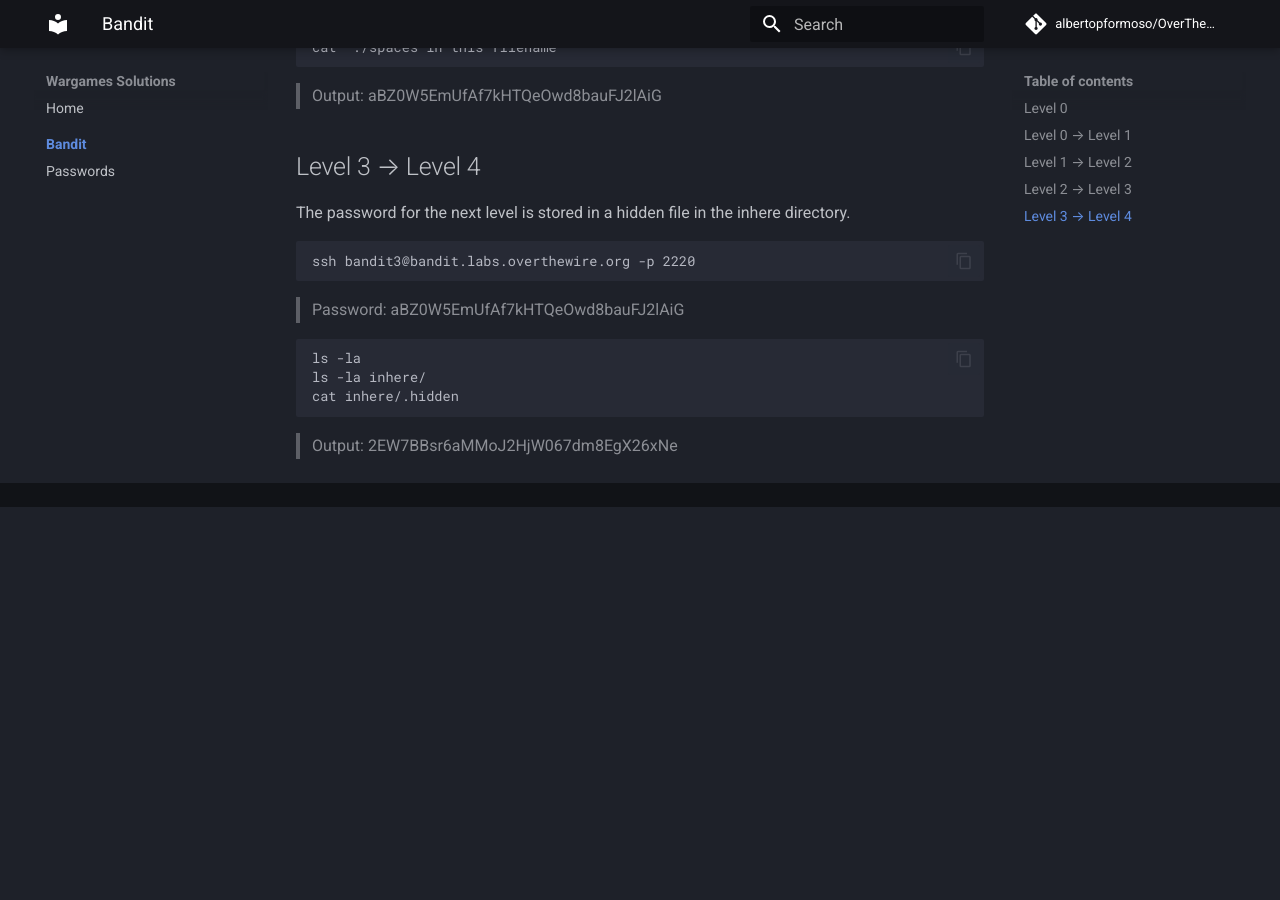
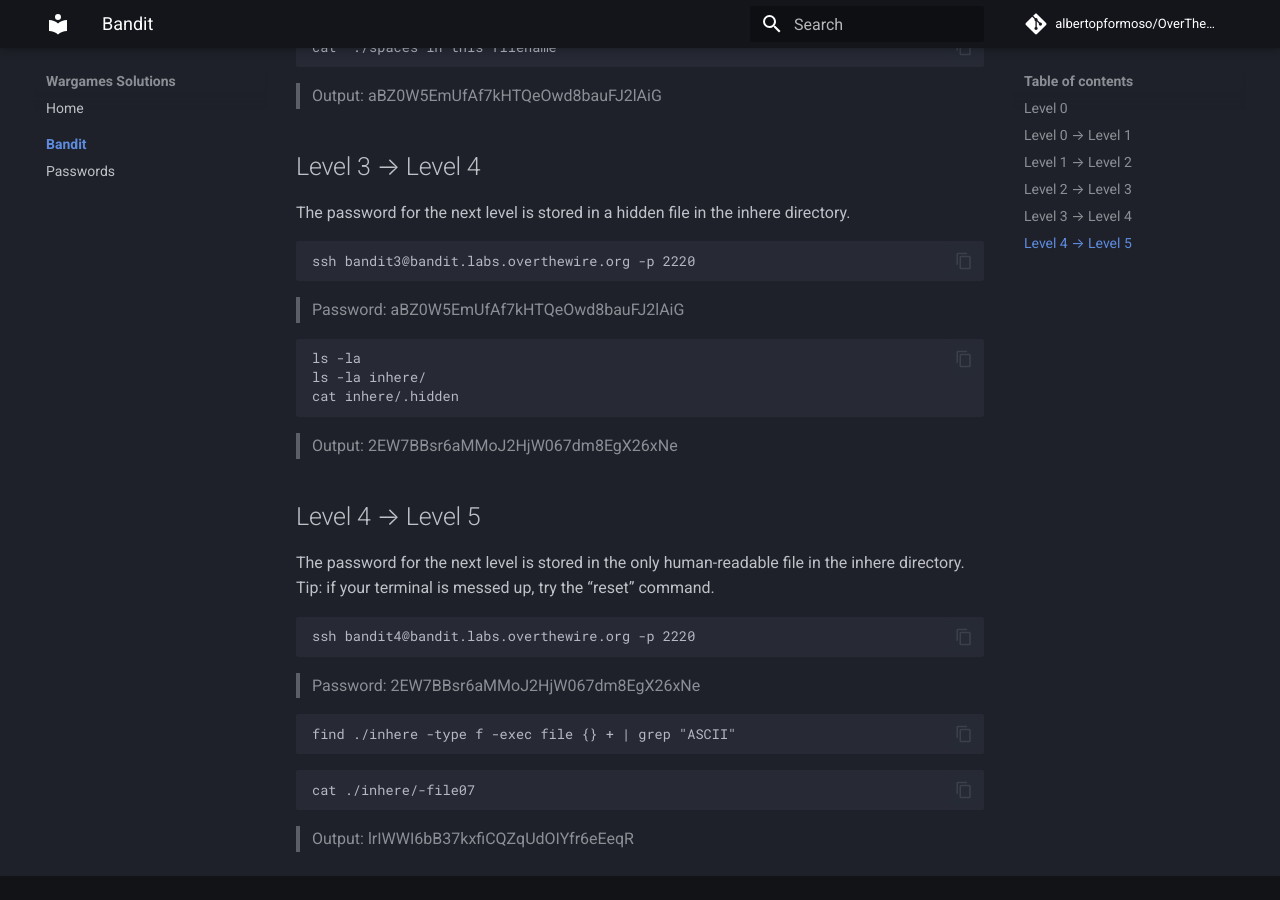
Before and after one commit to albertopformoso/OverTheWire-Wargames, an MkDocs documentation site: the page built from docs/bandit/index.md, in a window 1280 px wide and 900 px high, scrolled down 1211 px. Built offline with MkDocs 1.6.1 and Material for MkDocs 9.7.7, drawn with Linux system fonts in a browser that asks for light colours; comment, search, counter and statistics services are not loaded; before the commit the page ends 1718 px from its top, so only the background shows below that.

Commit message:
added level 4 -> level 5

````diff
--- a/docs/bandit/index.md
+++ b/docs/bandit/index.md
@@ -69,3 +69,23 @@
 ```
 
 > Output: 2EW7BBsr6aMMoJ2HjW067dm8EgX26xNe
+
+## Level 4 → Level 5
+
+The password for the next level is stored in the only human-readable file in the inhere directory. Tip: if your terminal is messed up, try the “reset” command.
+
+```sh
+ssh bandit4@bandit.labs.overthewire.org -p 2220
+```
+
+> Password: 2EW7BBsr6aMMoJ2HjW067dm8EgX26xNe
+
+```sh
+find ./inhere -type f -exec file {} + | grep "ASCII"
+```
+
+```sh
+cat ./inhere/-file07
+```
+
+> Output: lrIWWI6bB37kxfiCQZqUdOIYfr6eEeqR
--- a/docs/bandit/passwords.csv
+++ b/docs/bandit/passwords.csv
@@ -4,3 +4,4 @@
 Level 1 → Level 2,rRGizSaX8Mk1RTb1CNQoXTcYZWU6lgzi
 Level 2 → Level 3,aBZ0W5EmUfAf7kHTQeOwd8bauFJ2lAiG
 Level 3 → Level 4,2EW7BBsr6aMMoJ2HjW067dm8EgX26xNe
+Level 4 → Level 5,lrIWWI6bB37kxfiCQZqUdOIYfr6eEeqR
````
